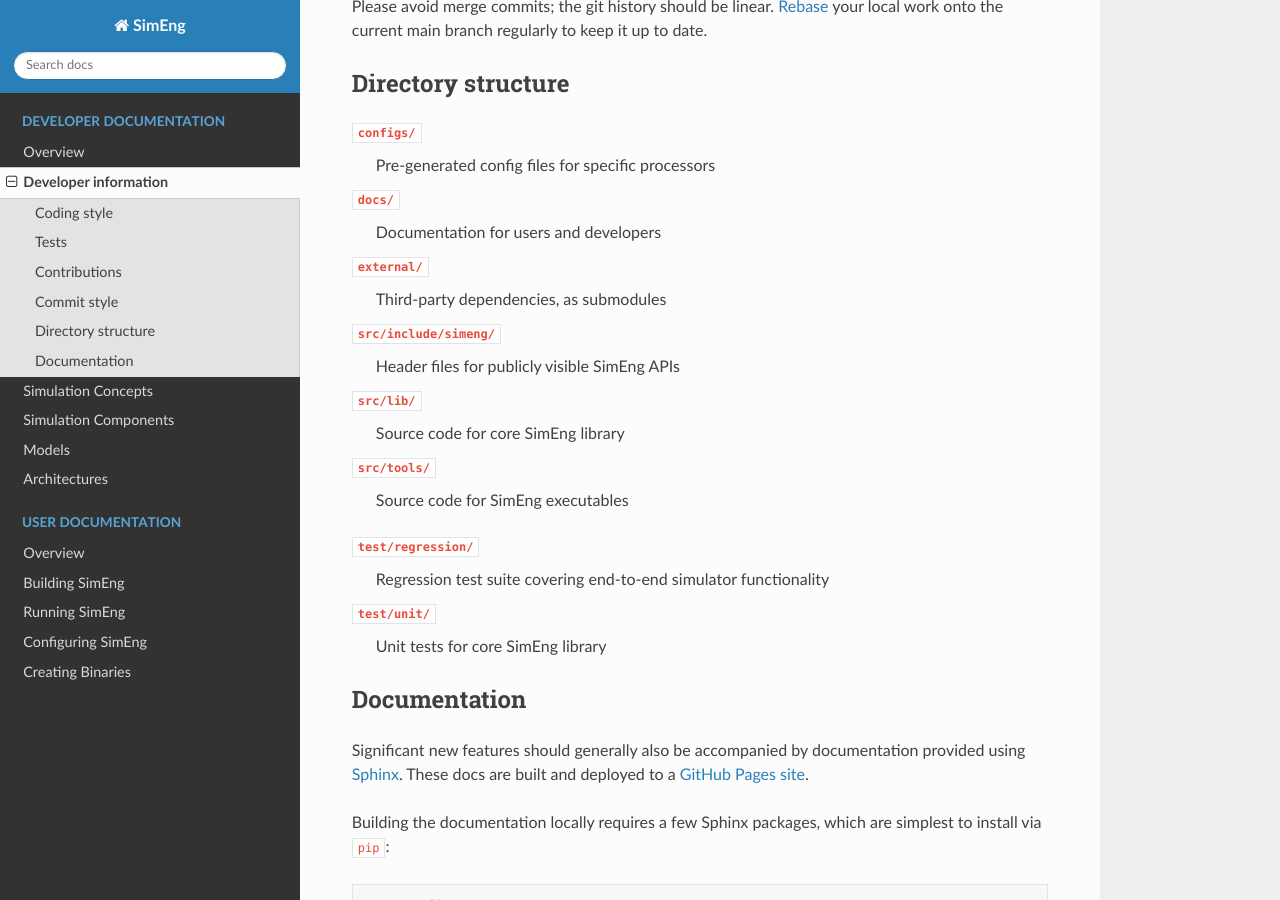
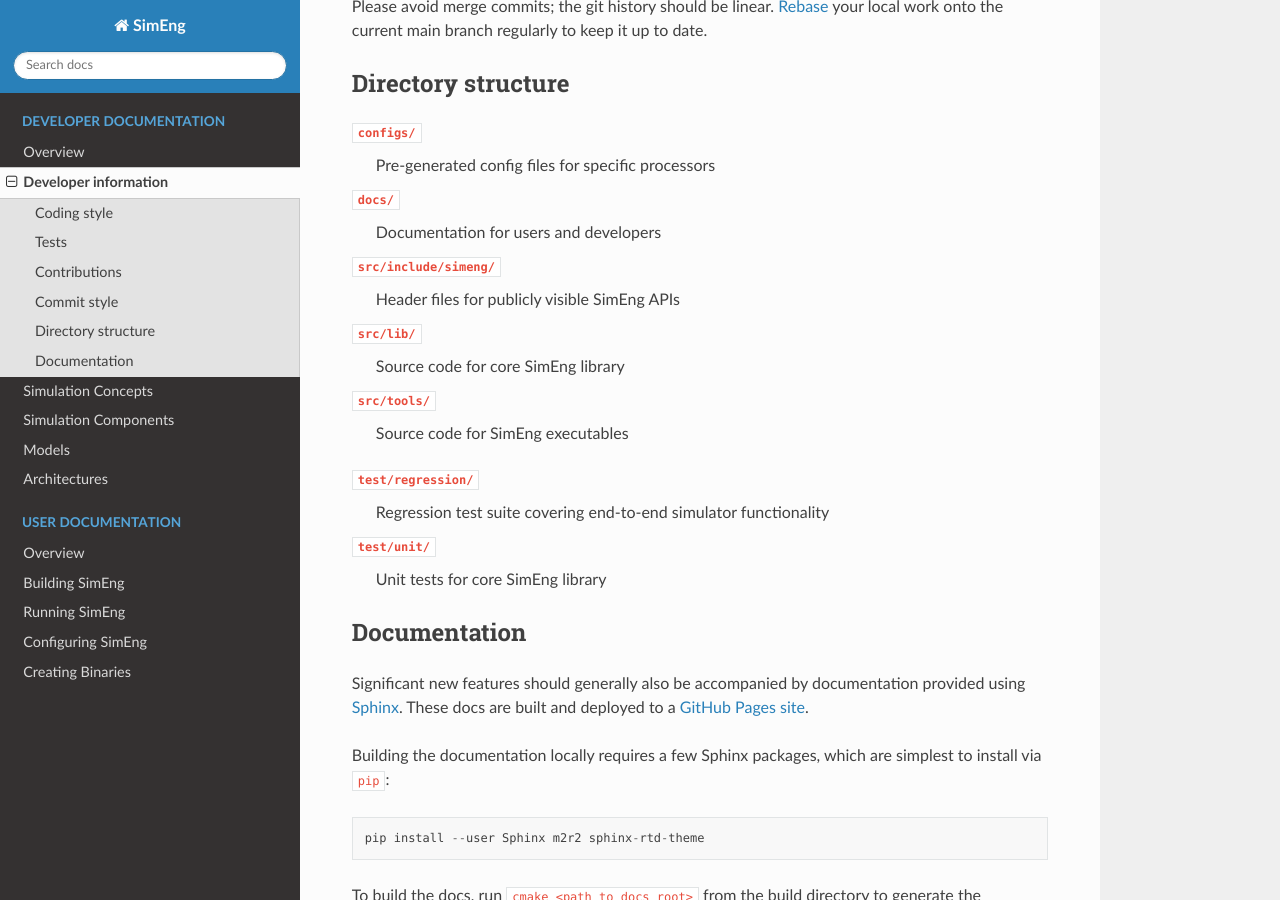
Before and after one commit to UoB-HPC/SimEng, a Sphinx documentation site: the page built from docs/sphinx/developer/developerInfo.rst, in a window 1280 px wide and 900 px high, scrolled down 1670 px. Built offline with Sphinx 7.4.7 and the Read the Docs theme 2.0.0, drawn with Linux system fonts in a browser that asks for light colours; pages that are not in the unit, such as notebooks, are missing from menus.

Commit message:
Removed external folder from directory structure section SE-173

```diff
--- a/docs/sphinx/developer/developerInfo.rst
+++ b/docs/sphinx/developer/developerInfo.rst
@@ -89,9 +89,6 @@ Directory structure
 ``docs/``
     Documentation for users and developers
 
-``external/``
-    Third-party dependencies, as submodules
-
 ``src/include/simeng/``
     Header files for publicly visible SimEng APIs
 
```
